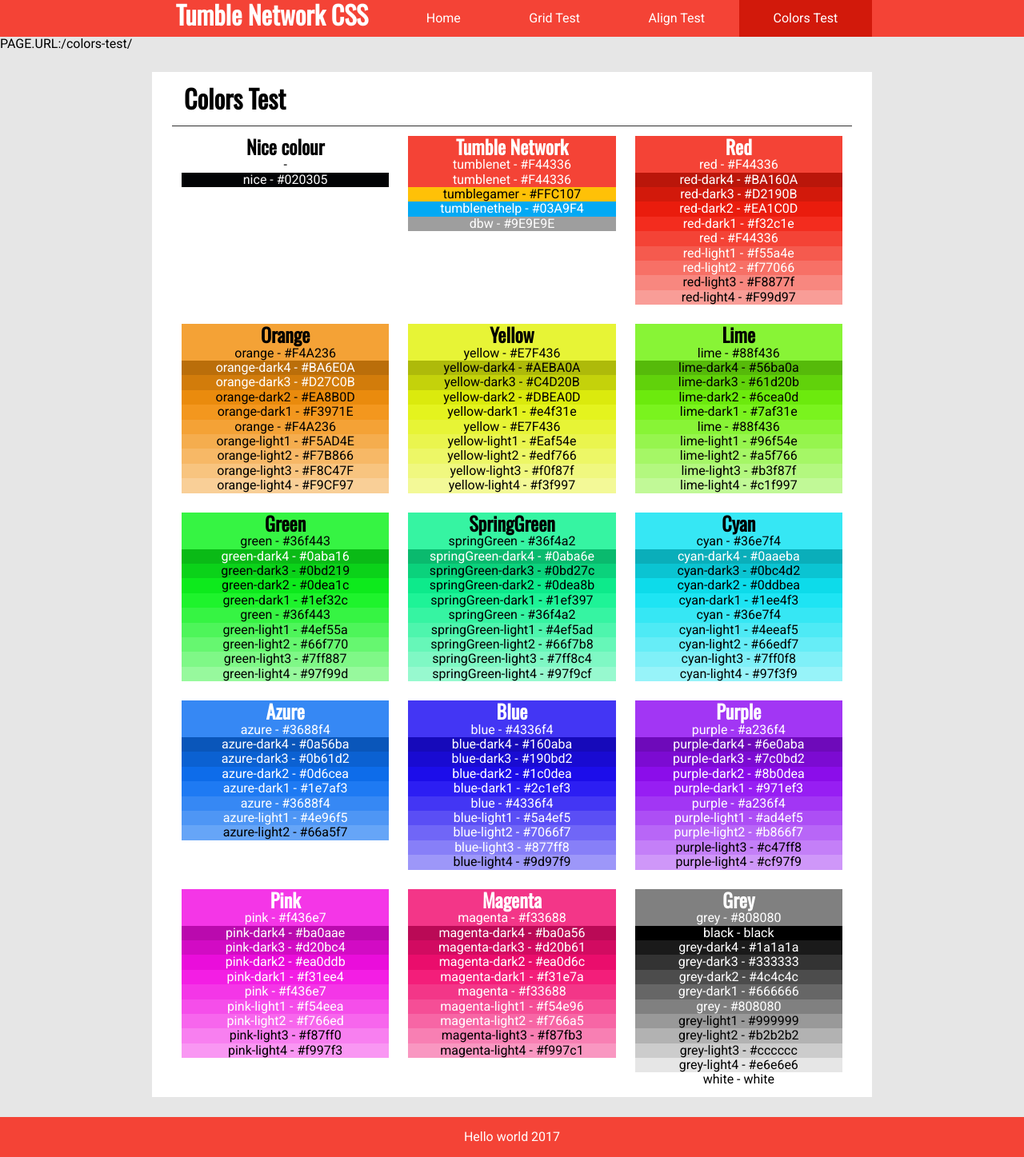
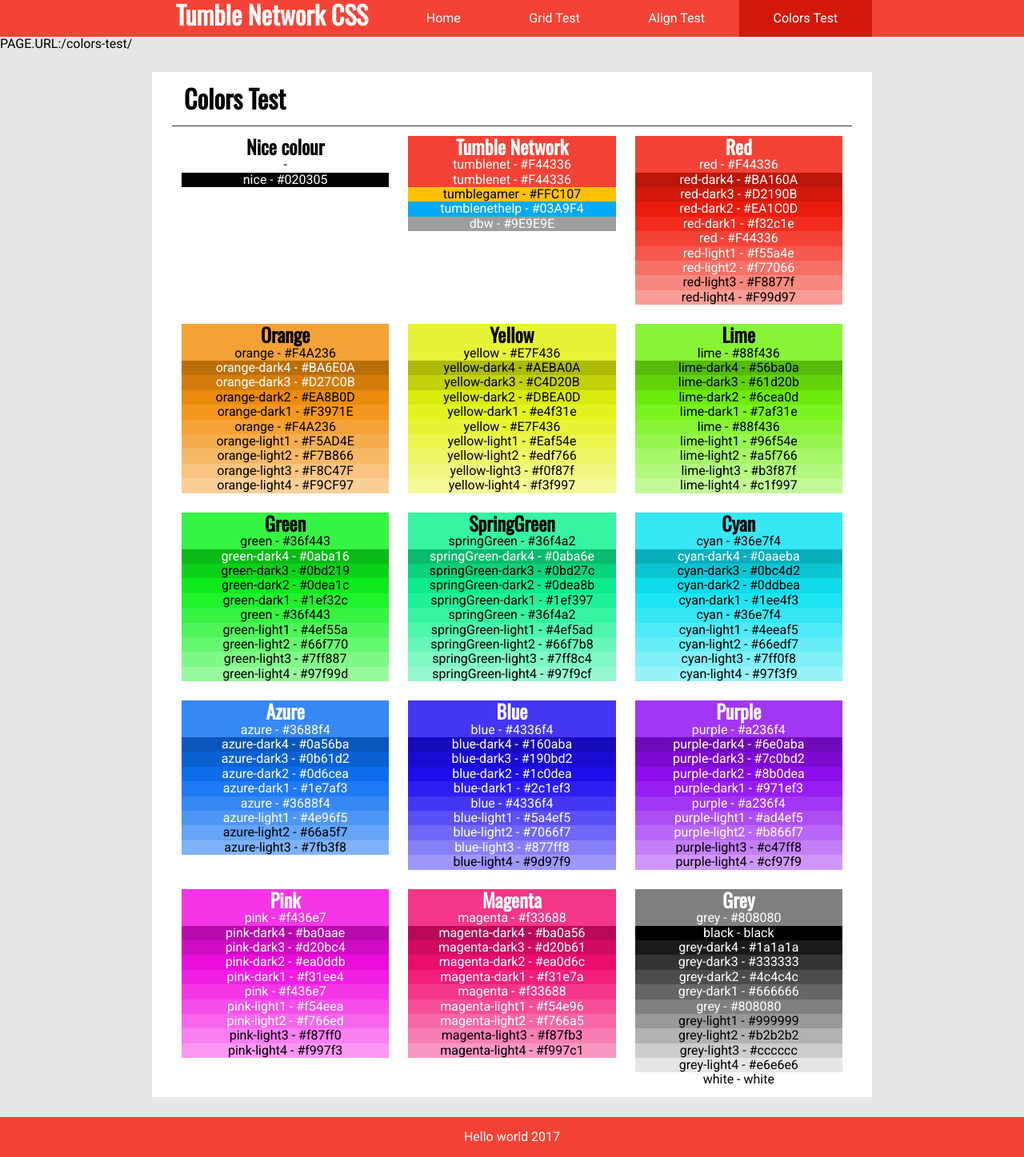
Before and after one commit to tumblenet/tumblenet-css, a Jekyll site: the page built from colors-test.html, in a window 1280 px wide. Shown: the whole page at 80% size. Built offline with Jekyll 4.4.1, drawn with Linux system fonts in a browser that asks for light colours.

Commit message:
added azure-light3

```diff
--- a/_data/css.yml
+++ b/_data/css.yml
@@ -212,6 +212,8 @@
     dark: true
   - name: azure-light2
     value: "#66a5f7"
+  - name: azure-light3
+    value: "#7fb3f8"
 - name: Blue
   main: 4
   colors:
```
